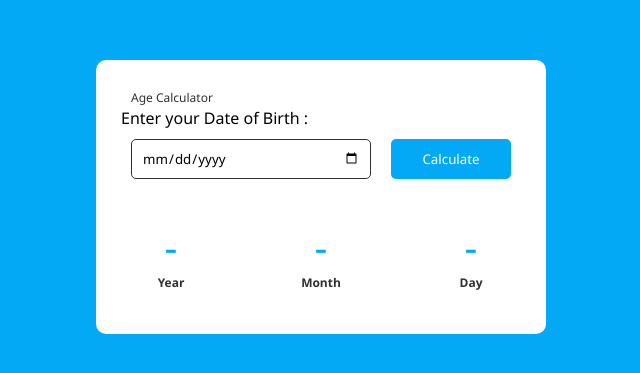
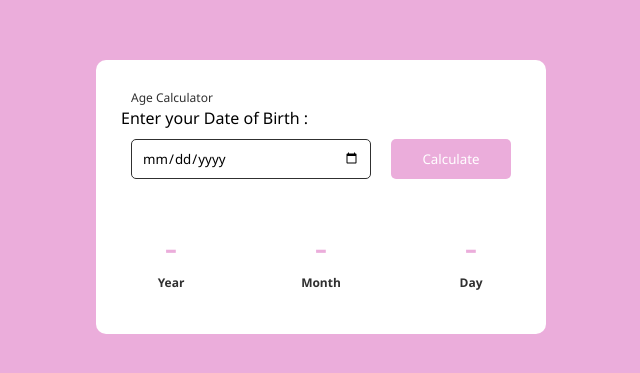
Before and after one commit to ridaa-zahra/AgeCalc, a plain HTML site: page AgeCalc/index.html in a window 1280 px wide. Shown: the part 203-576 px from the top of the page, without its empty margins (319-959 px from the left). Drawn offline with Linux system fonts and the light colour scheme.

Commit message:
Update indexstyle.css

```diff
--- a/AgeCalc/indexstyle.css
+++ b/AgeCalc/indexstyle.css
@@ -10,7 +10,7 @@ body{
     display: flex;
     justify-content: center;
     align-items: center;
-    background-color: #03A9F5;
+    background-color: #ebaddb;
 }
 .container{
     width: 450px;
@@ -51,7 +51,7 @@ body{
     outline: none;
     border-radius: 5px;
     font-weight: 500;
-    background-color: #03A9F5;
+    background-color: #ebaddb;
     color: #ffff;
 }
 .container .content{
@@ -70,7 +70,7 @@ body{
 .container .content .year p,.month p,.day p{
     font-size: 40px;
     font-weight: 500px;
-    color: #03A9F5;
+    color: #ebaddb;
 }
 .container .content .year h5,.month h5,.day h5{
     font-size: 12px;
```
